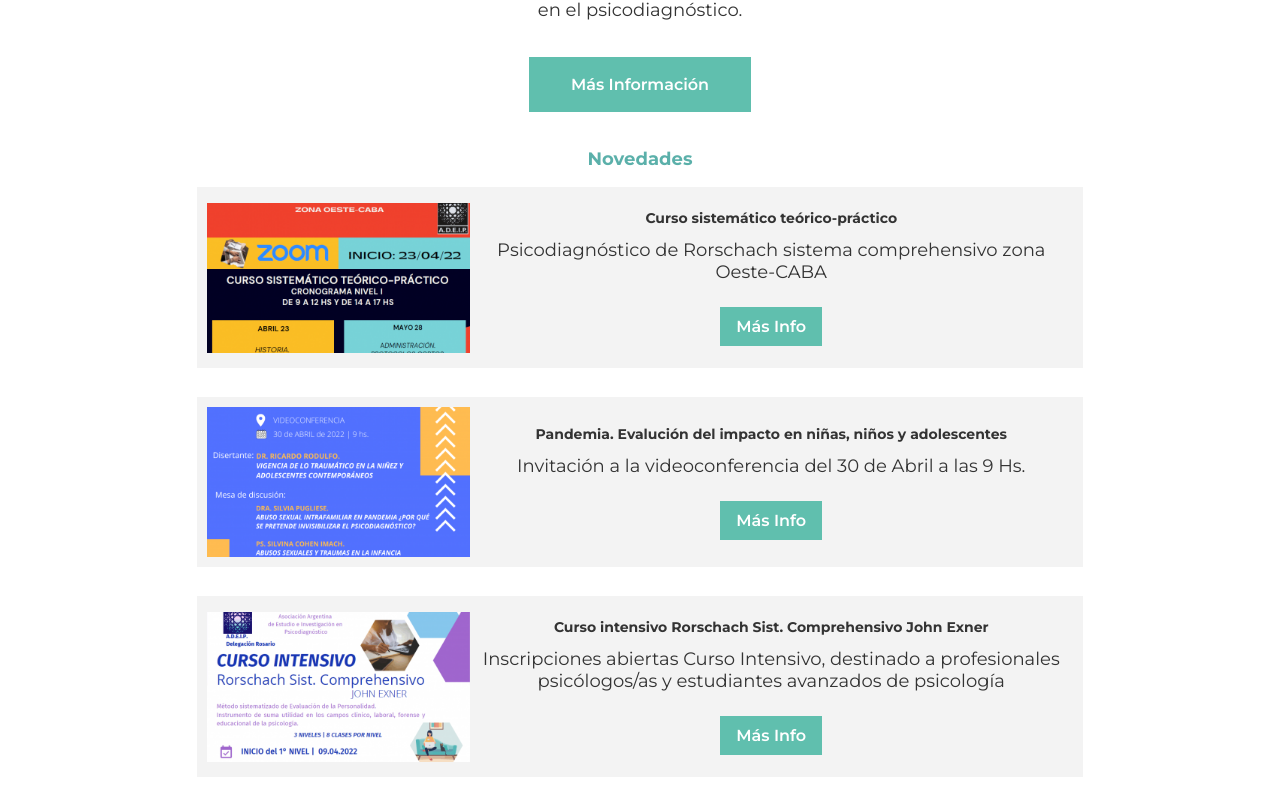
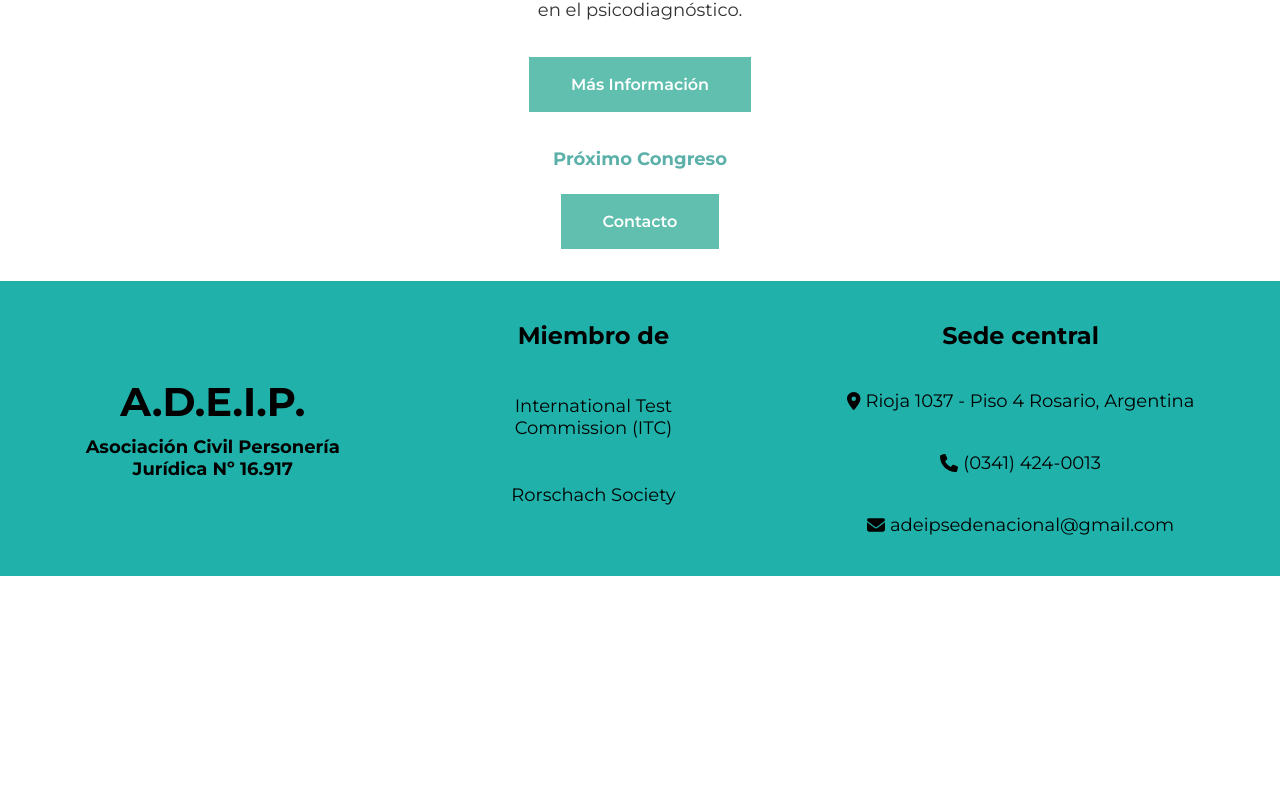
Before and after one commit to sleklere/adeip, a React (Create React App) app: page / in a window 1280 px wide. Shown: the part 850-1660 px from the top of the page. After the commit the page ends 1426 px from the top, so only its background shows below. Built offline with nearby package versions, Linux system fonts and the light colour scheme; a web font is replaced by a local one.

Commit message:
Removing home courses

```diff
--- a/src/Pages/Inicio.jsx
+++ b/src/Pages/Inicio.jsx
@@ -1,9 +1,4 @@
 import styles from "./Inicio.module.css";
-
-import Card1 from "../Assets/card-1.png";
-import Card2 from "../Assets/card-2.png";
-import Card3 from "../Assets/card-3.png";
-
 function Inicio() {
   return (
     <div className={styles.container}>
@@ -34,54 +29,7 @@ function Inicio() {
           </a>
         </section>
         <section className={styles.news}>
-          <h3 className={styles["heading-terciary"]}>Novedades</h3>
-          <div className={styles.cards}>
-            <div className={styles.card}>
-              <img src={Card1} alt="Foto miniatura del curso" />
-              <div className={styles["card-info"]}>
-                <h4 className={styles["heading-quaternary"]}>
-                  Curso sistemático teórico-práctico
-                </h4>
-                <p>
-                  Psicodiagnóstico de Rorschach sistema comprehensivo zona
-                  Oeste-CABA
-                </p>
-                <a href="/" className={styles["card-info-button"]}>
-                  Más Info
-                </a>
-              </div>
-            </div>
-            <div className={styles.card}>
-              <img src={Card2} alt="Foto miniatura del curso" />
-              <div className={styles["card-info"]}>
-                <h4 className={styles["heading-quaternary"]}>
-                  Pandemia. Evalución del impacto en niñas, niños y adolescentes
-                </h4>
-                <p>
-                  Invitación a la videoconferencia del 30 de Abril a las 9 Hs.
-                </p>
-                <a href="/" className={styles["card-info-button"]}>
-                  Más Info
-                </a>
-              </div>
-            </div>
-            <div className={styles.card}>
-              <img src={Card3} alt="Foto miniatura del curso" />
-              <div className={styles["card-info"]}>
-                <h4 className={styles["heading-quaternary"]}>
-                  Curso intensivo Rorschach Sist. Comprehensivo John Exner
-                </h4>
-                <p>
-                  Inscripciones abiertas Curso Intensivo, destinado a
-                  profesionales psicólogos/as y estudiantes avanzados de
-                  psicología
-                </p>
-                <a href="/" className={styles["card-info-button"]}>
-                  Más Info
-                </a>
-              </div>
-            </div>
-          </div>
+          <h3 className={styles["heading-terciary"]}>Próximo Congreso</h3>
           <a href="/" className={styles["contact-button"]}>
             Contacto
           </a>
--- a/src/Pages/Inicio.module.css
+++ b/src/Pages/Inicio.module.css
@@ -1,8 +1,5 @@
 .container main {
   width: 70%;
-}
-
-main {
   color: #333;
 }
 
@@ -93,41 +90,10 @@ section {
   padding: 1rem 2rem;
 }
 
-.news {
-  text-align: center;
-}
-
-.cards {
-  display: flex;
-  flex-direction: column;
-}
-
-.card {
-  display: flex;
-  justify-content: space-between;
-  margin: 5px;
-  padding: 1rem;
-  background-color: #f3f3f3;
-}
-.card img {
-  height: 15rem;
-}
-
-.card-info {
-  margin: auto;
-  padding: 1.2rem 5px 0;
-}
-
-.card-info p {
-  margin: 1.2rem auto;
-}
-
 .contact-button:link,
 .contact-button:visited,
 .adeip-info-button:link,
 .adeip-info-button:visited,
-.card-info-button:link,
-.card-info-button:visited,
 .associate-button:link,
 .associate-button:visited {
   border: none;
@@ -142,27 +108,12 @@ section {
   transition: all 0.3s;
 }
 
-.card {
-  /* position: relative; */
-  margin-bottom: 2.4rem;
-}
-
-.card-info-button:link,
-.card-info-button:visited {
-  /* position: absolute;
-  right: 1%;
-  bottom: 1%; */
-  padding: 1rem 1.6rem;
-}
-
-.card-info-button,
 .associate-button {
   font-size: 1.4rem;
 }
 
 .contact-button:hover,
 .adeip-info-button:hover,
-.card-info-button:hover,
 .associate-button:hover {
   transform: translateY(-3px);
   box-shadow: 0 3px 5px rgba(0, 0, 0, 0.075);
@@ -170,30 +121,7 @@ section {
 
 .contact-button:active,
 .adeip-info-button:active,
-.card-info-button:active,
 .associate-button:active {
   transform: translateY(-1px);
   box-shadow: 0 3px 7px rgba(0, 0, 0, 0.1);
 }
-
-@media (max-width: 600px) {
-  .card {
-    flex-direction: column;
-    width: 70vw;
-    margin: 1rem auto;
-  }
-
-  .card img {
-    height: 15rem;
-  }
-}
-
-@media (min-width: 601px) {
-  .card {
-    align-items: center;
-  }
-
-  .card img {
-    height: 15rem;
-  }
-}
--- a/src/Pages/SobreAdeip.jsx
+++ b/src/Pages/SobreAdeip.jsx
@@ -3,7 +3,7 @@ import styles from "./SobreAdeip.module.css";
 function SobreAdeip() {
   return (
     <div className={styles.container}>
-      <div className={styles.carrousel}>
+      <div className={styles.title}>
         <h1>SOBRE ADEIP</h1>
       </div>
       <main className={styles.main}>
@@ -17,7 +17,7 @@ function SobreAdeip() {
             <p>Rama Miembro de la INTERNATIONAL RORSCHACH SOCIETY</p>
             <h3>Dirección</h3>
             <p>
-              RIOJA 1037 - PISO 4 <br /> TELEFAX (0341) 424-0013(2000) <br />{" "}
+              RIOJA 1037 - PISO 4 <br /> TELEFAX (0341) 424-0013(2000) <br />
               ROSARIO - ARGENTINA
             </p>
           </div>
--- a/src/Pages/SobreAdeip.module.css
+++ b/src/Pages/SobreAdeip.module.css
@@ -2,11 +2,11 @@
   text-align: center;
 }
 
-.container main {
+.main {
   width: 100%;
 }
 
-.carrousel {
+.title {
   background-image: linear-gradient(rgba(0, 0, 0, 0.3), rgba(0, 0, 0, 0.3)),
     url("../Assets/about.png");
   background-repeat: no-repeat;
@@ -18,7 +18,7 @@
   margin-bottom: 1.4rem;
 }
 
-.carrousel h1 {
+.title h1 {
   color: white;
   text-align: center;
   font-size: 6.4rem;
@@ -33,6 +33,8 @@
 .main h2 {
   padding-bottom: 1rem;
   margin-bottom: 2.8rem;
+  font-size: 2.4rem;
+  color: #5bb0aa;
 
   border-bottom: 2px solid #5bb0aa;
   display: inline-block;
```
